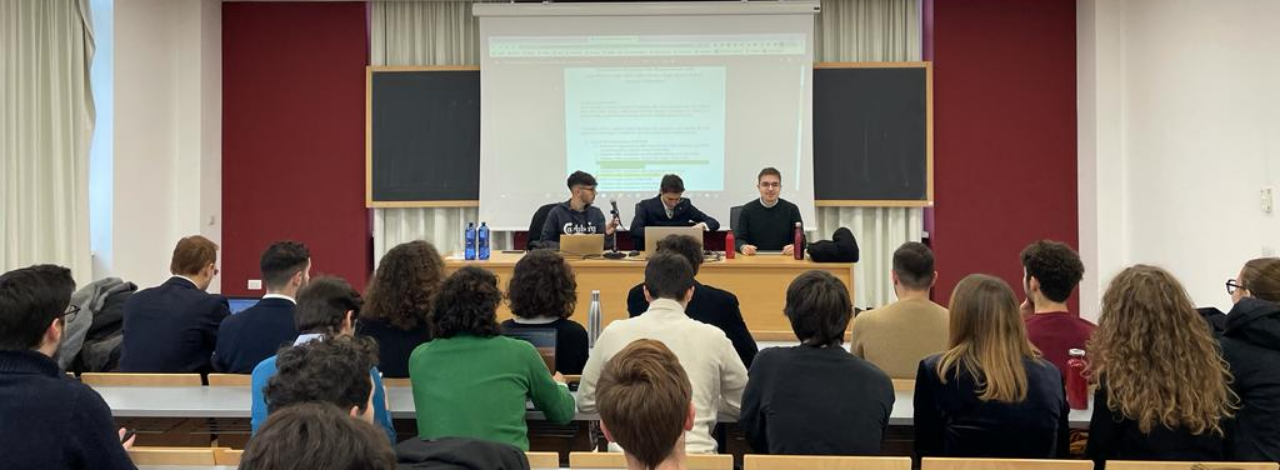
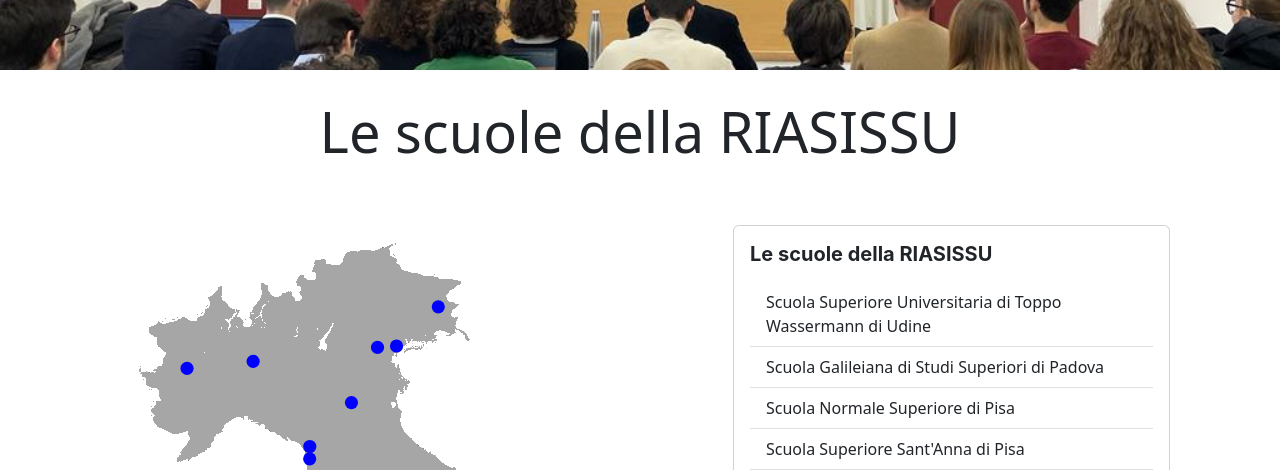
Before and after one commit to riasissu/sito-riasissu, a Vue app in the folder frontend/: page / in a window 1280 px wide. Shown: the part 330-800 px from the top of the page. Built offline with nearby package versions, Linux system fonts and the light colour scheme.

Commit message:
aggiunte descrizioni 9

```diff
--- a/frontend/src/router/index.js
+++ b/frontend/src/router/index.js
@@ -1,30 +1,30 @@
 import { createRouter, createWebHistory } from 'vue-router'
-import SchoolView from "../views/SchoolView.vue";
-import MappaView from "../views/MappaView.vue";
-import HomeView from '../views/HomeView.vue'
-import CinqueXMille from "../views/CinqueXMille.vue"
+//import SchoolView from "../views/SchoolView.vue";
+//import MappaView from "../views/MappaView.vue";
+//import HomeView from '../views/HomeView.vue'
+//import CinqueXMille from "../views/CinqueXMille.vue"
 
 const routes = [
   {
     path: "/",
     name: "home",
-    component: HomeView,
+    component:()=>import(/* webpackChunkName: "mappa" */ '../views/MappaView.vue'),//HomeView,  //TODO temp fix, mancano dati su cosa mettere in home view
   },
 
-  {
-    path: "/scuola",
-    name: "scuola",
-    component: SchoolView,
-  },
+//  {
+//    path: "/scuola",
+//    name: "scuola",
+//    component: SchoolView,
+//  },
   {
     path: "/mappa",
     name: "mappa",
-    component: MappaView,
+   component:()=>import(/* webpackChunkName: "mappa" */ '../views/MappaView.vue'),
   },
   {
     path: "/5x1000",
     name: "5x1000",
-    component: CinqueXMille,
+    component:()=>import(/* webpackChunkName: "5x1000" */ '../views/CinqueXMille.vue'),
   },
 
 ];
--- a/frontend/src/storage/index.js
+++ b/frontend/src/storage/index.js
@@ -3,7 +3,7 @@
         {
             citta:"Udine",  //Udine
             posizione:[46.06982650739168, 13.234095393013046],
-            nome:"Scuola Superiore Universitaria di Toppo Wasserman",
+            nome:"Scuola Superiore Universitaria di Toppo Wassermann",
             descrizione:`La Scuola Superiore Universitaria di Toppo Wassermann, attiva dal 2004, offre un percorso di formazione di eccellenza di carattere interdisciplinare, integrativo dei corsi di studio dell’Università di Udine. Essa si articola in due classi distinte: una classe Umanistica e una classe Scientifico-Economica (che comprende il corso di laurea in Medicina e Chirurgia).
             <br>L’accesso è subordinato al superamento di un concorso di ammissione, il quale si rivolge ai futuri studenti del I e del IV anno.
             <br>L’offerta formativa include corsi e seminari che mirano ad un apprendimento trasversale e partecipativo.
@@ -55,8 +55,24 @@
         {
             citta:"Torino",   // torino
             posizione:[45.07114909518141, 7.697363869233653],
-            nome:"Scuola di Studi Superiori \"Ferdinando Rossi\"",
-            descrizione:'',
+            nome:"SSST \"Ferdinando Rossi\"",
+            descrizione:`
+            La Scuola di Studi Superiori dell’Università degli Studi di Torino, di seguito indicata SSST, offre corsi che integrano il percorso formativo seguito dagli studenti iscritti ai Corsi di Studio dell’Ateneo.<br>
+            L’ammissione alla SSST avviene per concorso nazionale pubblico, esclusivamente sulla base di criteri di merito.<br>
+            I criteri di permanenza consistono nella frequenza di corsi (da 3 o 6 cfu) e sostenimento dei relativi esami per un totale di 15 cfu all’anno per 5 anni. Agli Studenti è richiesto il mantenimento di una media di almeno 27 trentesimi, sia dei corsi SSST che di quelli di Ateneo.<br>
+            Gli studenti che rispettano i suddetti criteri fruiscono di:
+            <ul>
+                <li> ospitalità gratuita nelle residenze universitarie convenzionate</li>
+                <li> rimborso delle tasse universitarie</li>
+                <li> un contributo per lo studio. </li>
+            </ul>
+            I corsi della Scuola affiancano quelli a cui sono iscritti gli studenti, integrandoli sia nei contenuti sia nelle forme di insegnamento.<br>
+            Sono dedicati a temi di forte impatto socio-politico, con particolare attenzione allo sviluppo sostenibile, e affrontati integrando scienze umane e della natura. <br>
+
+            Il corpo docente è composto sia da professori dell'Università di Torino che da studiosi provenienti dall'esterno - dall'Italia e dall'estero - in qualità di visiting professor.
+
+
+            `,
             sito:"https://ssst.campusnet.unito.it/do/home.pl",
             id:6
         },
@@ -64,7 +80,20 @@
             citta:"Catania",       // catania
             posizione:[37.51774369576755, 15.073255968371292],
             nome:"Scuola Superiore",
-            descrizione:"",
+            descrizione:`
+            La Scuola Superiore di Catania è stata fondata nel 1998 all’interno dell’Università degli Studi di Catania.<br>
+
+Le prove del concorso di ammissione - rivolto agli studenti iscritti al I anno di un CdL triennale o magistrale a ciclo unico - si articolano in due Classi: la Classe delle Scienze umanistiche e sociali e la Classe delle Scienze sperimentali. <br>
+
+Il superamento delle prove di concorso garantisce agli Allievi vitto e alloggio gratuiti presso Villa San Saverio, nonché sussidi finanziari per esperienze di mobilità.<br>
+
+L’offerta formativa della Scuola si articola in una serie di corsi, differenziati negli anni: strumentali, interdisciplinari e di laboratorio (rivolti a studenti di primo e secondo anno); specialistici (affiancati all’attività di ricerca a partire dal terzo anno); corsi certificati di lingua straniera. <br>
+
+A partire dal secondo anno, gli Allievi individuano un docente tutor, che coordina l’attività di ricerca attraverso progetti di formazione negli ambiti disciplinari designati dall’Allievo.<br>
+
+La Scuola promuove periodi di soggiorno all’estero attraverso specifici contributi finanziari, nonché scambi presso le Università e istituzioni convenzionate.<br>
+
+Il percorso formativo si conclude mediante la stesura di una tesi di diploma, valevole come Master accademico di II livello.`,
             sito:"https://ssc.unict.it/",
             id:7
         },
@@ -121,7 +150,7 @@
         {
             citta:"Venezia",   // venezia
             posizione:[45.433145637957125, 12.31417017901805],
-            nome:"CICF",
+            nome:"Collegio Internazionale Ca’ Foscari",
             descrizione:`Fondato nel 2012, il Collegio Internazionale Ca’ Foscari è la Scuola Superiore Universitaria dell’Ateneo veneziano.
             <br>I collegiali sono ospitati presso la residenza Camplus nel centro di Venezia. Le vocazioni primarie del Collegio sono l’interdisciplinarietà e l’internazionalità.
             <br>La lingua ufficiale del Collegio è l’inglese e l’offerta formativa rimarca il modello anglosassone grazie ai tre percorsi minor che caratterizzano il percorso formativo triennale.
--- a/frontend/src/views/CinqueXMille.vue
+++ b/frontend/src/views/CinqueXMille.vue
@@ -6,12 +6,13 @@
   </div>
 
   <div class="container">
-    <div class="display-4 mt-2" >
+    <div class="display-4 p-4" >
 
       Dona il tuo 5x1000 alla RIASISSU
     </div>
   </div>
-  <div class="container-md  pt-4">
+
+  <div class="container  mt-2">
       Basta indicare e chiedere di indicare il Codice Fiscale della RIASISSU nella sezione preposta nella propria dichiarazione dei redditi, riepilogato nella sintesi che segue:
   </div>
     <div class="container-sm pt-3">
--- a/frontend/src/views/MappaView.vue
+++ b/frontend/src/views/MappaView.vue
@@ -3,8 +3,17 @@
   <div class="container-fluid" style="padding: 0">
   <div class="logo masthead">
       <b-img class="im_log" src="../assets/bg-logo.png"> </b-img>
+  </div>
+
+  <div class="container">
+    <div class="display-4 mt-2" >
+
+      Le scuole della RIASISSU
+  </div>
+
     </div>
   <div class="container">
+
     <GraficaScuole></GraficaScuole>
     </div>
   </div>
@@ -17,7 +26,6 @@
 
 export default {
   name: 'HomeView',
-
   components: {
     GraficaScuole
 },
```
Also changed, not shown: 1 other file (tests, documents, lock files or other folders). Lines whose indentation alone changed are shown as unchanged.
